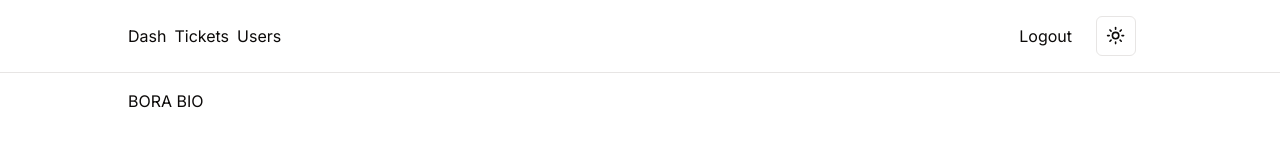
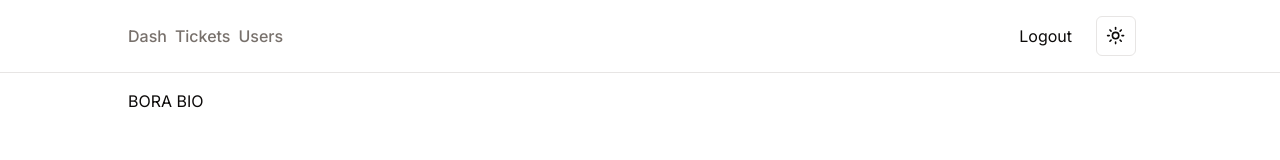
Before and after one commit to heliosalesjr/ticketingapp, a Next.js app: page / in a window 1280 px wide. Shown: the top 160 px of the page. Built offline with nearby package versions, Linux system fonts and the light colour scheme.

Commit message:
navigation features

```diff
--- a/app/globals.css
+++ b/app/globals.css
@@ -69,3 +69,9 @@
     @apply bg-background text-foreground;
   }
 }
+
+@layer components {
+    .navbar-link {
+        @apply font-medium text-muted-foreground transition-colors hover:text-primary;
+    }
+}
--- a/components/MainNav.tsx
+++ b/components/MainNav.tsx
@@ -1,15 +1,12 @@
 import Link from 'next/link'
 import React from 'react'
-import {ModeToggle} from '@/components/ModeToggle'
+import { ModeToggle } from '@/components/ModeToggle'
+import MainNavLinks from './MainNavLinks'
 
 const MainNav = () => {
   return (
     <div className='flex justify-between'>
-        <div className='flex items-center gap-2'>
-            <Link href="/">Dash</Link>
-            <Link href="/tickets">Tickets</Link>
-            <Link href="/users">Users</Link>
-        </div>
+        <MainNavLinks/>
         <div className='flex items-center gap-2'>
             <Link href="/">Logout</Link>
             <div className='px-4'>
--- /dev/null
+++ b/components/MainNavLinks.tsx
@@ -0,0 +1,16 @@
+"use client"
+
+import React from 'react'
+import Link from 'next/link'
+
+const MainNavLinks = () => {
+  return (
+    <div className='flex items-center gap-2'>
+        <Link href="/" className='navbar-link'>Dash</Link>
+        <Link href="/tickets" className='navbar-link'>Tickets</Link>
+        <Link href="/users" className='navbar-link'>Users</Link>
+    </div>
+  )
+}
+
+export default MainNavLinks
```
